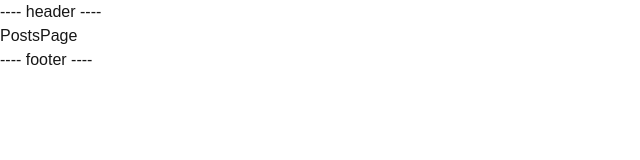
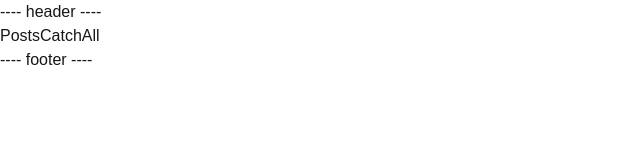
Before and after one commit to itsDonya/next-practice, a Next.js app: page /posts in a window 1280 px wide. Shown: the top 160 px of the page, without its empty margins (0-640 px from the left). Built offline with nearby package versions, Linux system fonts and the light colour scheme.

Commit message:
catch all routes segment

```diff
--- /dev/null
+++ b/src/app/posts/[...slug]/page.jsx
@@ -0,0 +1,9 @@
+import React from "react";
+
+function PostsCatchAll({ params }) {
+  console.log(params);
+
+  return <div>PostsCatchAll</div>;
+}
+
+export default PostsCatchAll;
```
